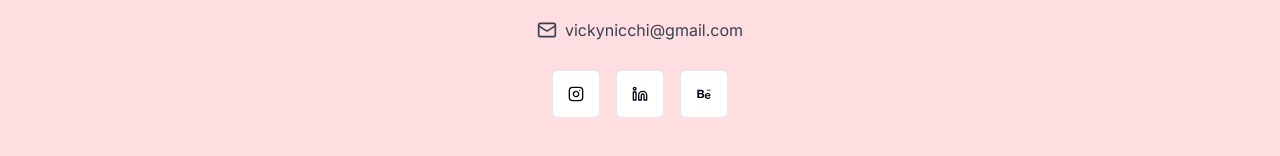
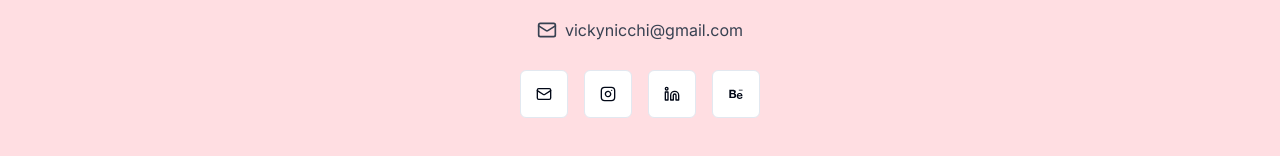
Before and after one commit to victorianicchi/architecture-showcase-garden, a React (Vite) app: page / in a window 1280 px wide. Shown: the part 3546-3702 px from the top of the page. Built offline with nearby package versions, Linux system fonts and the light colour scheme.

Commit message:
Add email link to contact form
Adds an email link with icon to the contact form, similar to the existing social media links.

```diff
--- a/src/components/ContactForm.tsx
+++ b/src/components/ContactForm.tsx
@@ -1,4 +1,3 @@
-
 import { Button } from "./ui/button";
 import { useToast } from "@/hooks/use-toast";
 import { Instagram, Linkedin, Mail } from "lucide-react";
@@ -24,6 +23,14 @@ export const ContactForm = ({ language }: ContactFormProps) => {
       </div>
 
       <div className="flex gap-4 justify-center mt-6">
+        <a
+          href="mailto:vickynicchi@gmail.com"
+          className="hover:scale-110 transition-transform"
+        >
+          <Button variant="outline" size="icon" className="h-12 w-12">
+            <Mail className="h-6 w-6" />
+          </Button>
+        </a>
         <a
           href="https://instagram.com/__vickynicchi"
           target="_blank"
```
